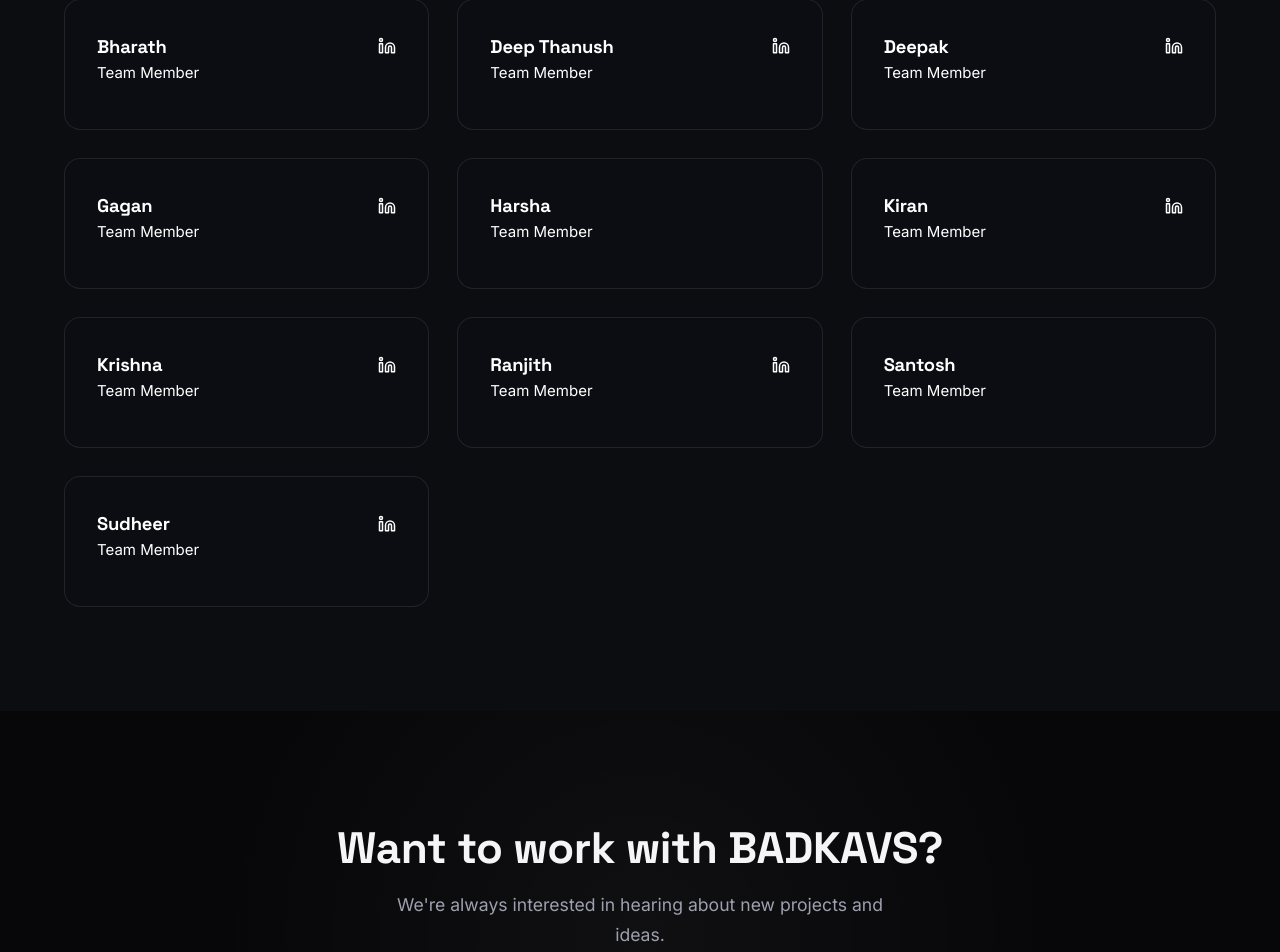
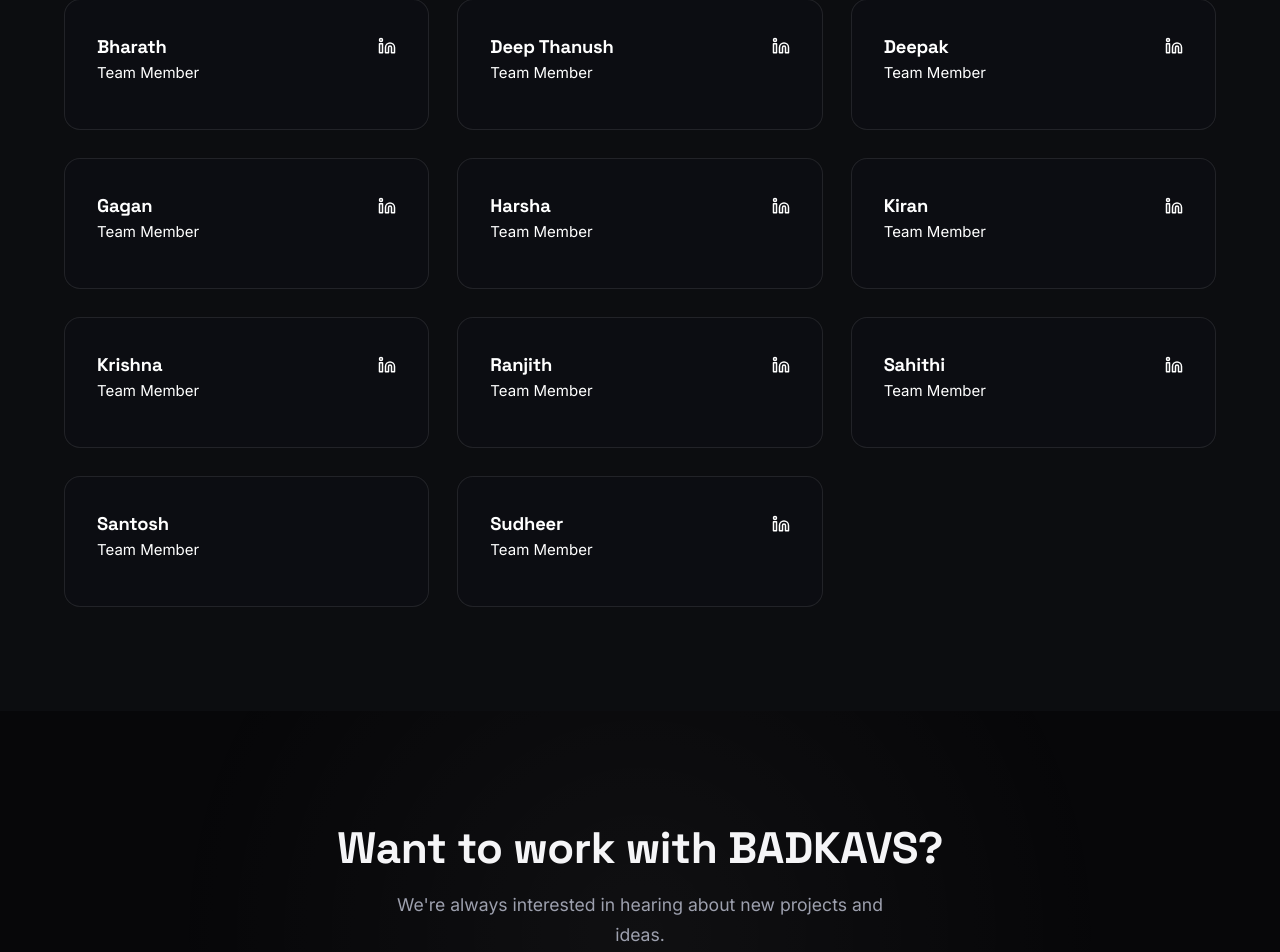
Before and after one commit to Saibharath548/badkavs, a React (Vite) app: page /#/about in a window 1280 px wide. Shown: the part 1634-2586 px from the top of the page. Built offline with nearby package versions, Linux system fonts and the light colour scheme.

Commit message:
Update team.ts

```diff
--- a/src/data/team.ts
+++ b/src/data/team.ts
@@ -46,6 +46,7 @@
     name: 'Harsha',
     role: 'Team Member',
     bio: '',
+    linkedin: 'https://www.linkedin.com/in/harsha-vardhan-dvs-038a6a395/',
   },
   {
     id: 'kiran',
@@ -69,6 +70,13 @@
     linkedin: 'https://www.linkedin.com/in/ranjith-mohan-1ba52b329/',
   },
   {
+    id: 'sahithi',
+    name: 'Sahithi',
+    role: 'Team Member',
+    bio: '',
+    linkedin: 'https://www.linkedin.com/in/sahithi-varma-rudraraju-b6098b3a7/',
+  },
+  {
     id: 'santosh',
     name: 'Santosh',
     role: 'Team Member',
```
